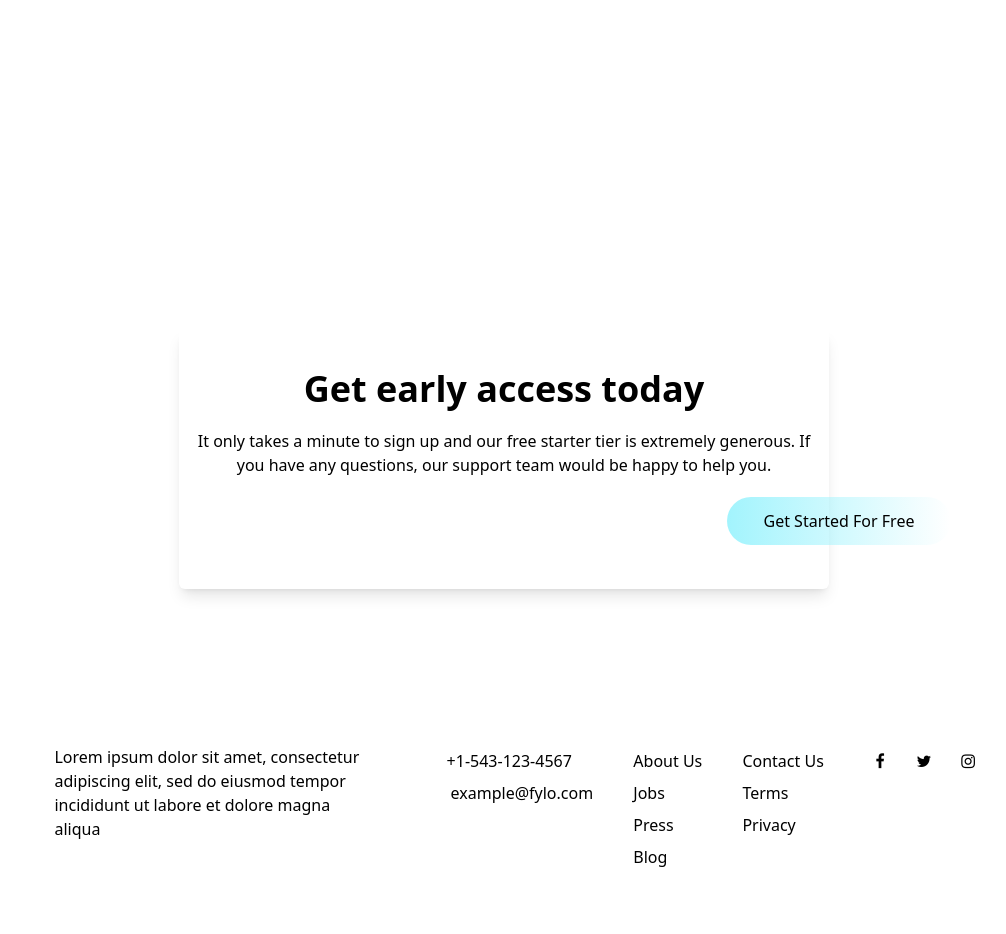
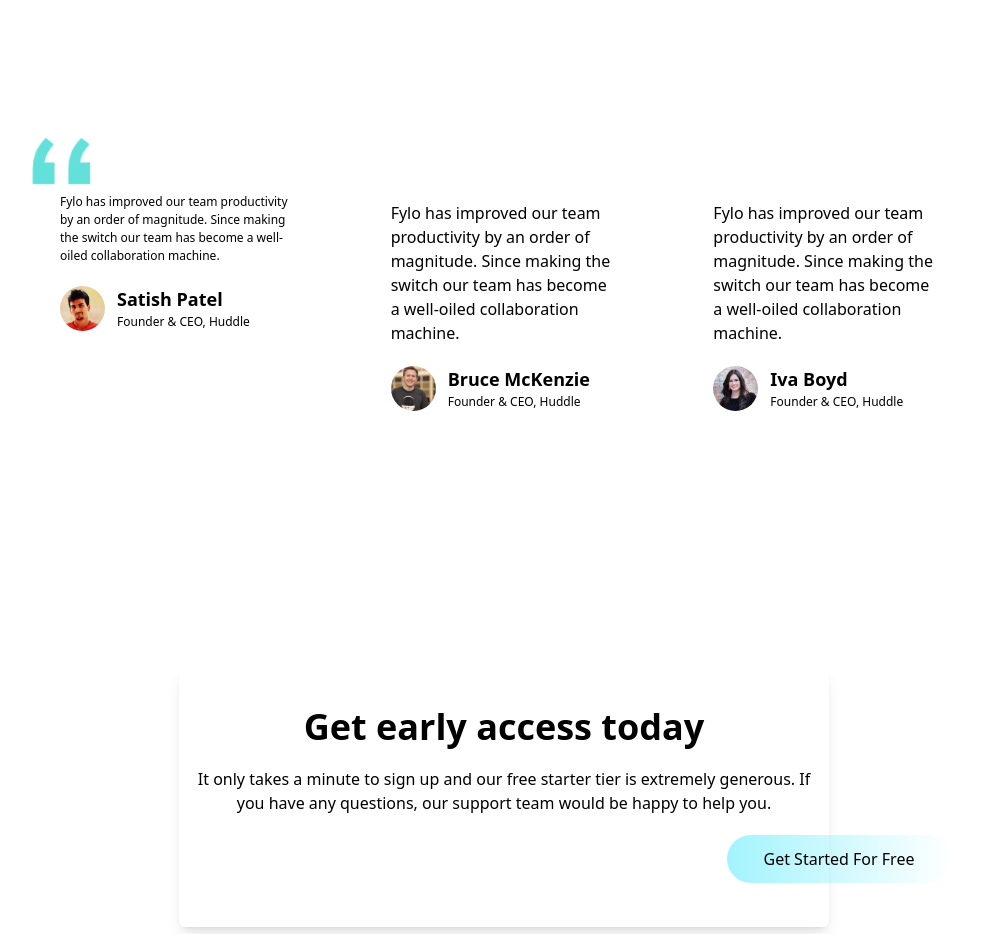
Before and after one commit to MauriceMumbere/Fylo-dark-theme-landing-page-master, a Nuxt app: page / in a window 1280 px wide. Shown: the part 2260-3194 px from the top of the page, without its empty margins (136-1142 px from the left). Built offline with nearby package versions, Linux system fonts and the light colour scheme.

Commit message:
feat(TestimonialSection): create component

```diff
--- /dev/null
+++ b/components/TestimonialSection.vue
@@ -0,0 +1,71 @@
+<template>
+  <div
+    class="grid grid-cols-1 md:grid-cols-3 px-10 md:px-[4rem] gap-10 relative py-9"
+  >
+    <div class="absolute left-14 top-5 md:top-0 z-0">
+      <img class="h-5 md:h-12" src="../public/images/bg-quotes.png" alt="" />
+    </div>
+    <div class="bg-navy-800 p-5 z-30 rounded-md">
+      <p class="pb-5 text-[12px]">
+        Fylo has improved our team productivity by an order of magnitude. Since
+        making the switch our team has become a well-oiled collaboration
+        machine.
+      </p>
+      <div class="flex items-center gap-3">
+        <div>
+          <img
+            class="rounded-full h-[45px]"
+            src="../public/images/profile-1.jpg"
+            alt=""
+          />
+        </div>
+        <div class="flex flex-col">
+          <span class="font-bold text-lg"> Satish Patel </span>
+          <span class="text-[12px]"> Founder & CEO, Huddle </span>
+        </div>
+      </div>
+    </div>
+    <!--  -->
+    <div class="bg-navy-800 p-7 rounded-md">
+      <p class="pb-5">
+        Fylo has improved our team productivity by an order of magnitude. Since
+        making the switch our team has become a well-oiled collaboration
+        machine.
+      </p>
+      <div class="flex items-center gap-3">
+        <div>
+          <img
+            class="rounded-full h-[45px]"
+            src="../public/images/profile-2.jpg"
+            alt=""
+          />
+        </div>
+        <div class="flex flex-col">
+          <span class="font-bold text-lg"> Bruce McKenzie </span>
+          <span class="text-[12px]"> Founder & CEO, Huddle </span>
+        </div>
+      </div>
+    </div>
+    <!--  -->
+    <div class="bg-navy-800 p-7 rounded-md">
+      <p class="pb-5">
+        Fylo has improved our team productivity by an order of magnitude. Since
+        making the switch our team has become a well-oiled collaboration
+        machine.
+      </p>
+      <div class="flex items-center gap-3">
+        <div>
+          <img
+            class="rounded-full h-[45px]"
+            src="../public/images/profile-3.jpg"
+            alt=""
+          />
+        </div>
+        <div class="flex flex-col">
+          <span class="font-bold text-lg"> Iva Boyd </span>
+          <span class="text-[12px]">Founder & CEO, Huddle</span>
+        </div>
+      </div>
+    </div>
+  </div>
+</template>
```
